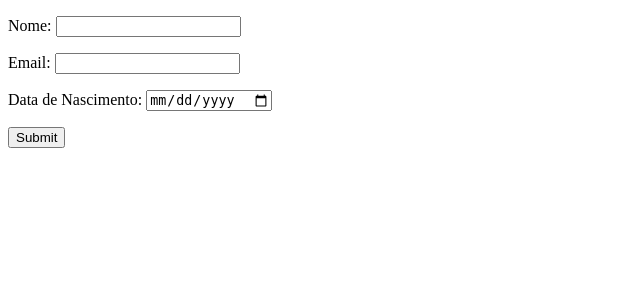
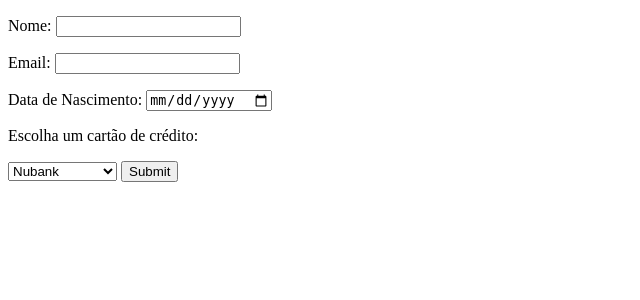
Before and after one commit to ArthurLuz28/SW-I, a PHP site: page /form04.php in a window 1280 px wide. Shown: the top 300 px of the page, without its empty margins (0-640 px from the left). Run offline with PHP 8.4, Linux system fonts and the light colour scheme.

Commit message:
Update form04.php

```diff
--- a/Aulas/Aula04/exe04/form04.php
+++ b/Aulas/Aula04/exe04/form04.php
@@ -10,6 +10,13 @@
         <p>Nome: <input type="Text" name="nome" required> </p>
         <p>Email: <input type="Email" name="email" required> </p>
         <p>Data de Nascimento: <input type="Date" name="data" required> </p>
+        <p>Escolha um cartão de crédito: </p>
+        <select name="cartoes">
+        <option value="nubank">Nubank</option>
+        <option value="magalu">Itaú Magalu</option>
+        <option value="pago">Mercado Pago</option>
+        <option value="carrefour">Carrefour</option>
+        </select>
         <input type="submit" value="Submit">
 </body>
 </html>
```
